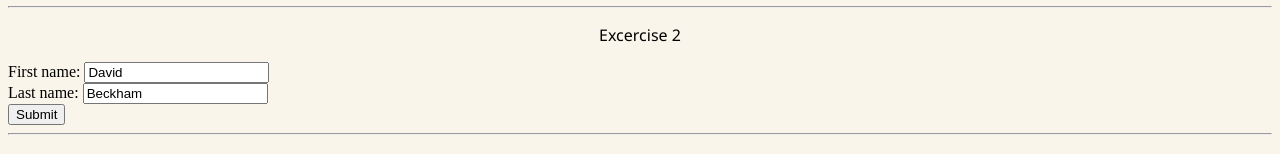
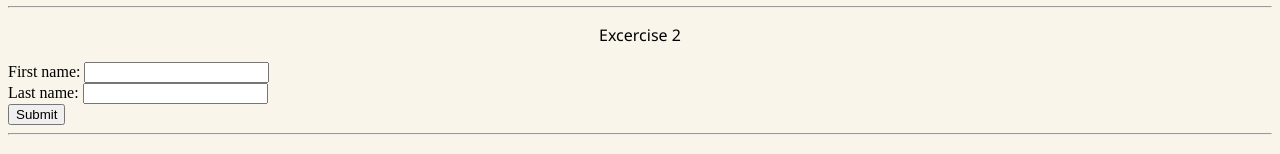
Before and after one commit to Nfon-Carl/DG-JAVASCRIPT-EXCERCISES, a plain HTML site: page index.html in a window 1280 px wide. Shown: the part 209-363 px from the top of the page. Drawn offline with Linux system fonts and the light colour scheme.

Commit message:
Dom excercise 1 to 3 done

```diff
--- a/index.html
+++ b/index.html
@@ -26,8 +26,8 @@
     <p class="three">Excercise 2</p>
     <div class="form">
         <form id="form1" onsubmit="getFormvalue()">
-            First name: <input type="text" name="fname" value="David"><br>
-            Last name: <input type="text" name="lname" value="Beckham"><br>
+            First name: <input type="text" name="fname"><br>
+            Last name: <input type="text" name="lname" ><br>
             <input type="submit" id="submitbtn" value="Submit">
             </form>
 
```
